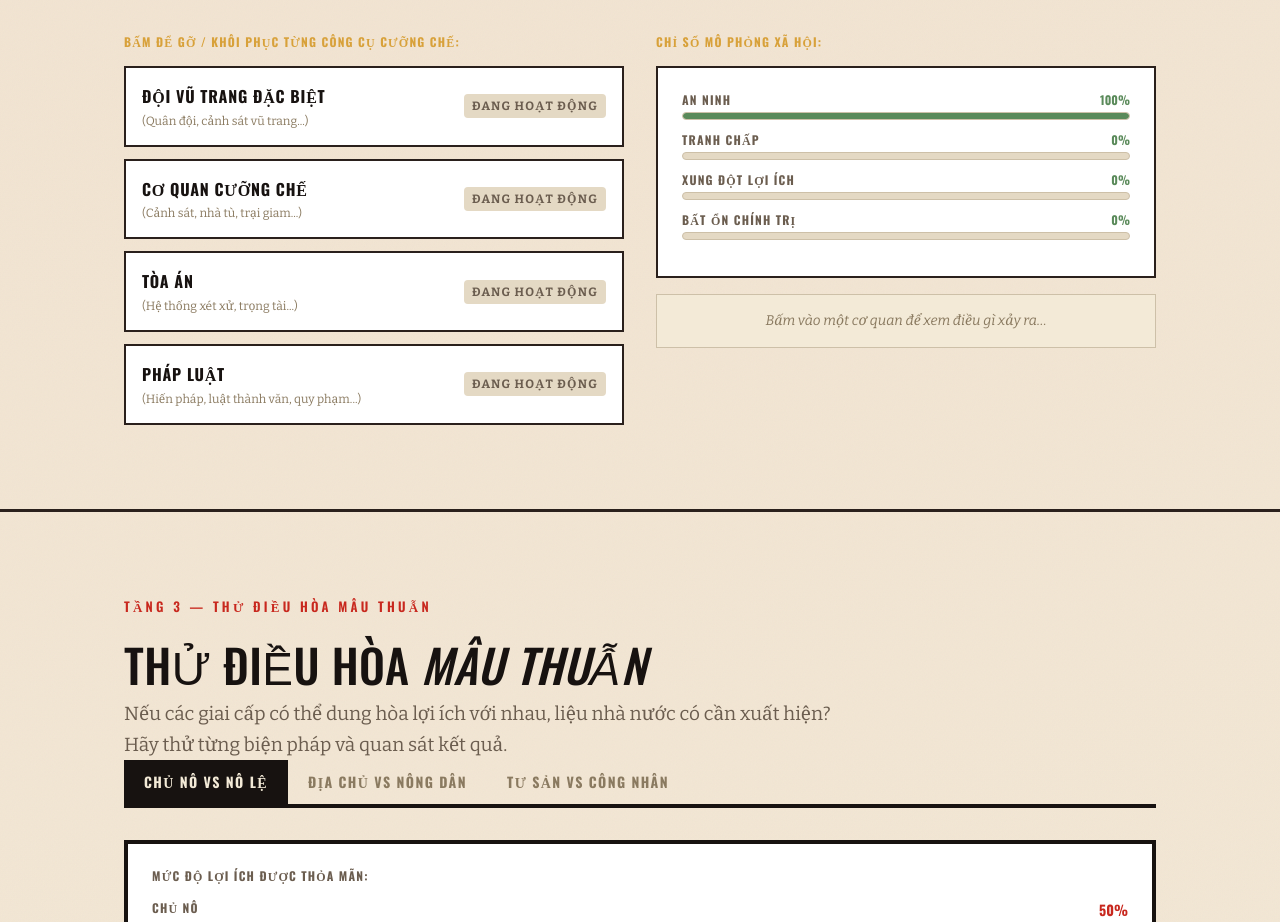
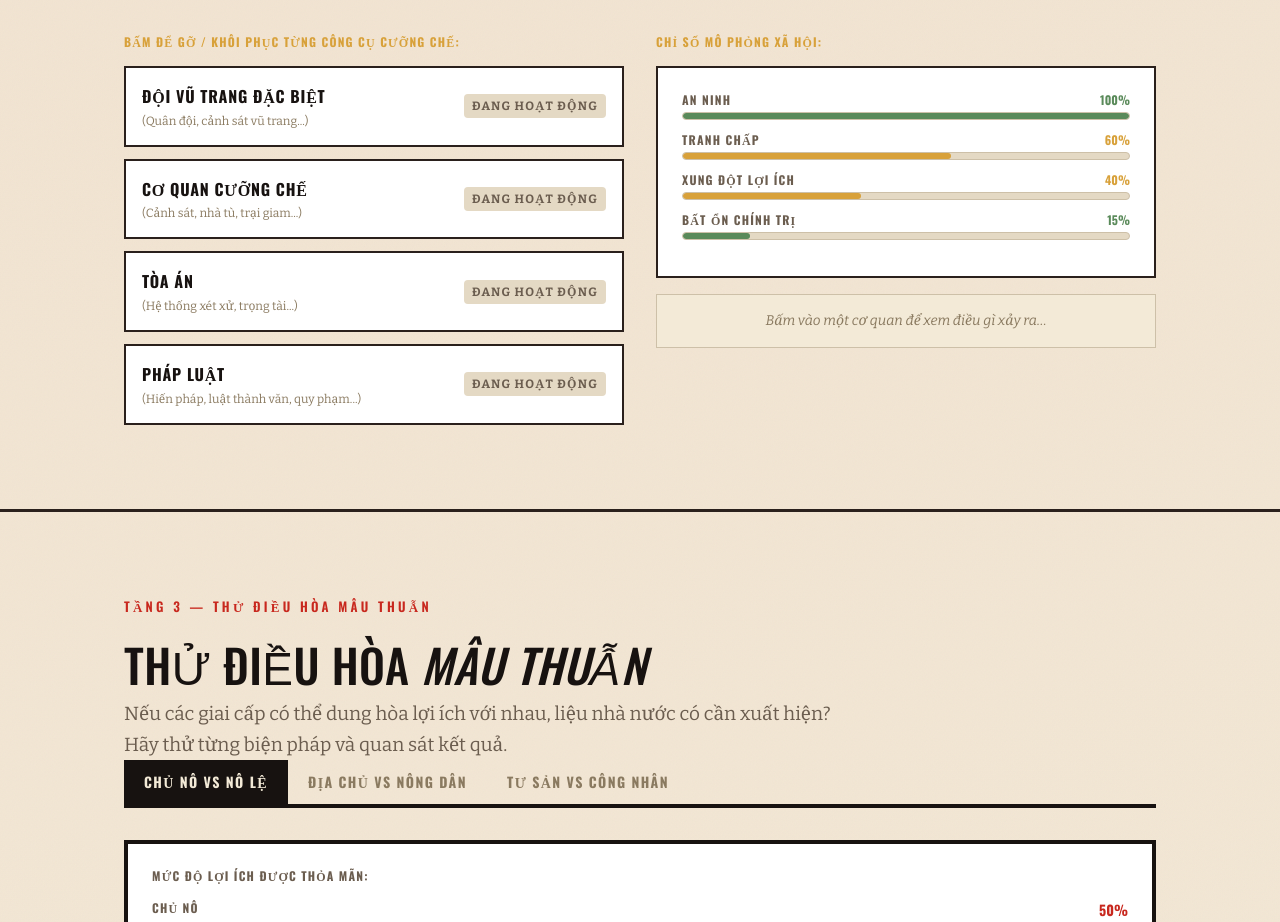
Before and after one commit to phanhoangs26/MLN122, a React (Vite) app: page /theory in a window 1280 px wide. Shown: the part 2626-3548 px from the top of the page. Built offline with nearby package versions, Linux system fonts and the light colour scheme.

Commit message:
change state prop

```diff
--- a/src/app/components/StateSimulation.tsx
+++ b/src/app/components/StateSimulation.tsx
@@ -63,7 +63,7 @@ function getComboKey(off: Set<string>): string | null {
 }
 
 function calcMetrics(off: Set<string>) {
-  let security = 100, dispute = 0, classconflict = 0, instability = 0;
+  let security = 100, dispute = 60, classconflict = 40, instability = 15;
   for (const id of off) {
     const org = ORGS.find(o => o.id === id);
     if (!org) continue;
```
